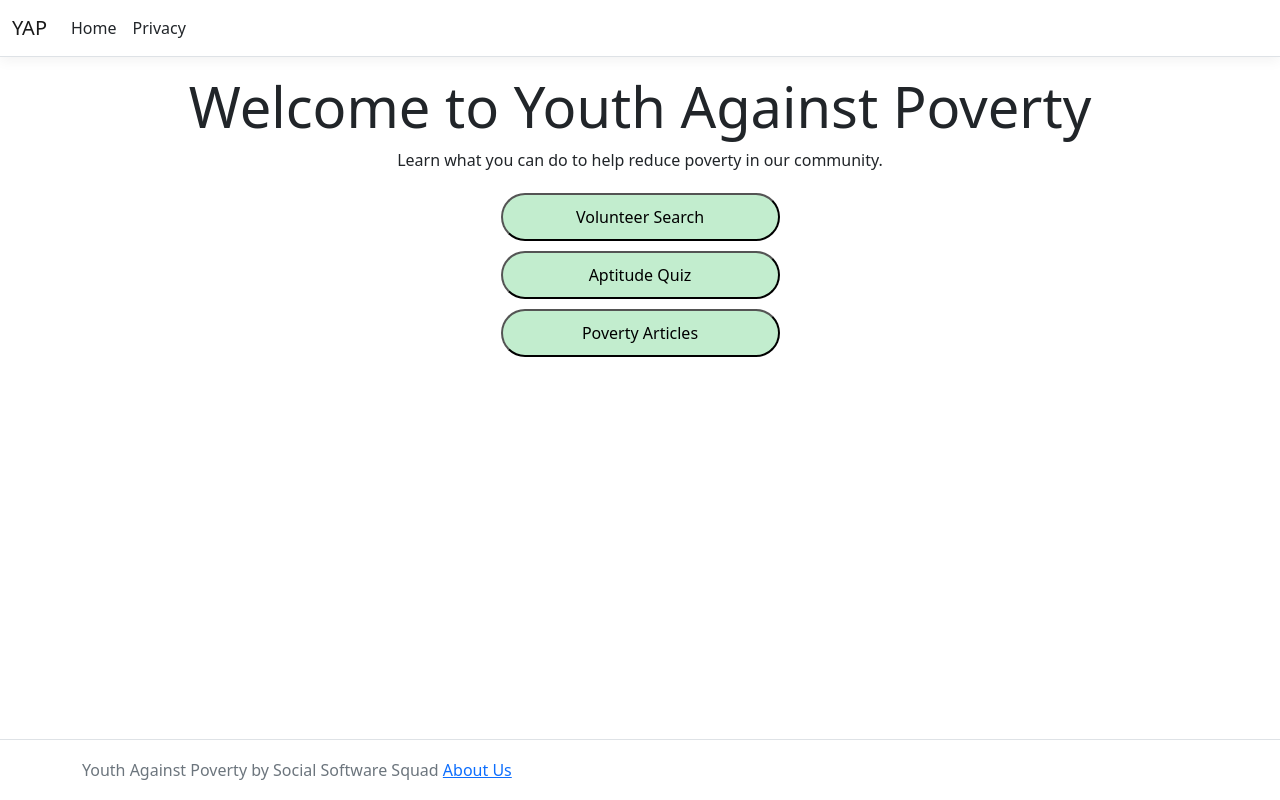
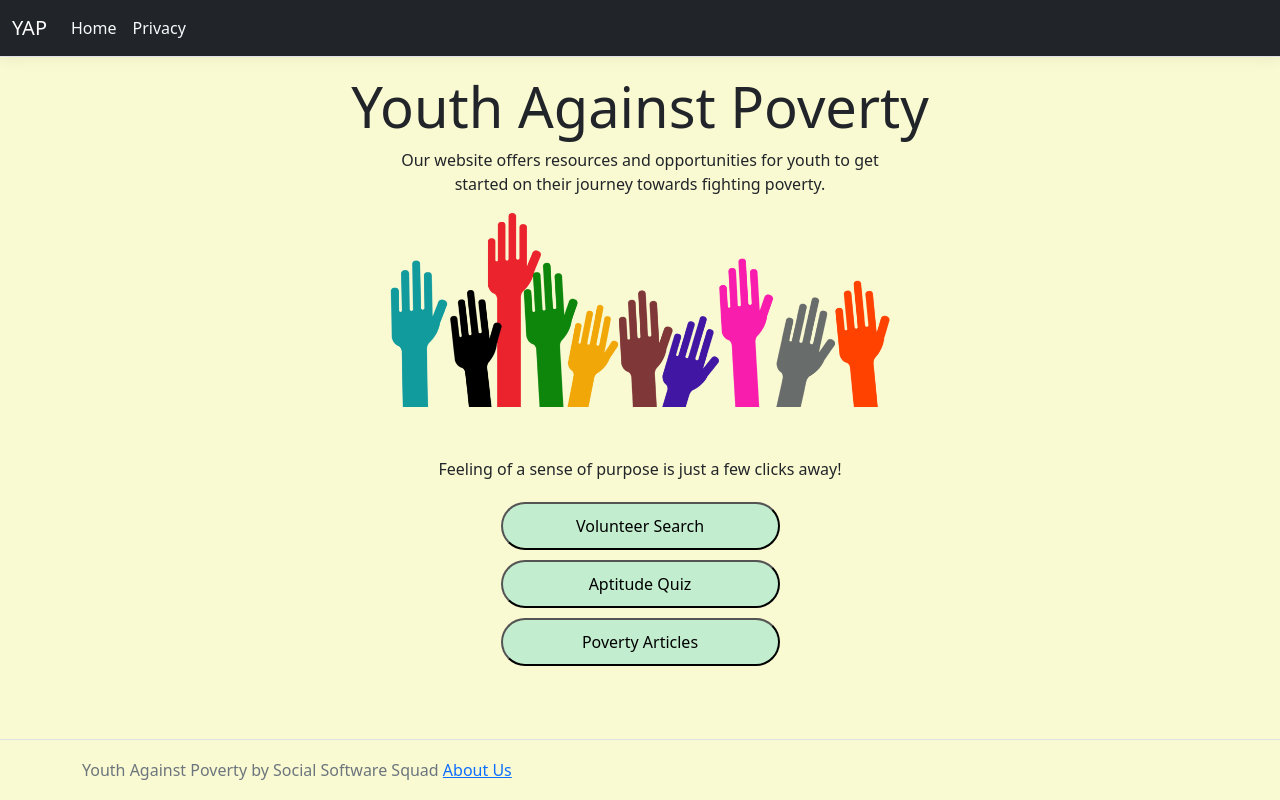
Before and after one commit to jhzhu3/IndustryExperienceMain, an ASP.NET Core app: page / in a window 1280 px wide. Run offline with ASP.NET Core 8, Linux system fonts and the light colour scheme; style sheets or scripts are compiled from the project's sources.

Commit message:
[Jonathan][Made UI changes to website]

```diff
--- a/IndustryExperienceMain/Views/Home/Index.cshtml
+++ b/IndustryExperienceMain/Views/Home/Index.cshtml
@@ -3,11 +3,29 @@
 }
 
 <div class="text-center">
-    <h1 class="display-4">Welcome to Youth Against Poverty</h1>
-    <p>Learn what you can do to help reduce poverty in our community.</p>
+    <h1 class="display-4">Youth Against Poverty</h1>
 </div>
 
-<div class="text-center">
+<div class="content">
+    <p class="text-center">Our website offers resources and opportunities for youth to get started on their journey towards fighting poverty.</p>
+    <img src="@Url.Content("~/Images/HandsIndex.png")" class="center"></img>
+</div>
+
+<style>
+    .content{
+        max-width: 500px;
+        margin:auto;
+    }
+    .center{
+        display: block;
+        margin-left: auto;
+        margin-right: auto;
+        width: 100%;
+    }
+</style>
+
+<div class="text-center" style="margin-top:50px;" id="option">
+    <p>Feeling of a sense of purpose is just a few clicks away!</p>
     <button type="button" class="button" onclick="location.href='@Url.Action("PreferenceCheck", "Jobs")'">Volunteer Search</button><br />
     <button type="button" class="button" onclick="location.href='@Url.Action("Index", "Jobs")'">Aptitude Quiz</button><br />
     <button type="button" class="button" onclick="location.href='@Url.Action("Index", "Jobs")'">Poverty Articles</button><br />
--- a/IndustryExperienceMain/Views/Shared/_Layout.cshtml
+++ b/IndustryExperienceMain/Views/Shared/_Layout.cshtml
@@ -10,7 +10,7 @@
 </head>
 <body>
     <header>
-        <nav class="navbar navbar-expand-sm navbar-toggleable-sm navbar-light bg-white border-bottom box-shadow mb-3">
+        <nav class="navbar navbar-expand-sm navbar-toggleable-sm navbar-dark bg-dark border-bottom box-shadow mb-3" style="margin-left:auto; margin-right:auto;">
             <div class="container-fluid">
                 <a class="navbar-brand" asp-area="" asp-controller="Home" asp-action="Index">YAP</a>
                 <button class="navbar-toggler" type="button" data-bs-toggle="collapse" data-bs-target=".navbar-collapse" aria-controls="navbarSupportedContent"
@@ -20,10 +20,10 @@
                 <div class="navbar-collapse collapse d-sm-inline-flex justify-content-between">
                     <ul class="navbar-nav flex-grow-1">
                         <li class="nav-item">
-                            <a class="nav-link text-dark" asp-area="" asp-controller="Home" asp-action="Index">Home</a>
+                            <a class="nav-link text-light" asp-area="" asp-controller="Home" asp-action="Index">Home</a>
                         </li>
                         <li class="nav-item">
-                            <a class="nav-link text-dark" asp-area="" asp-controller="Home" asp-action="Privacy">Privacy</a>
+                            <a class="nav-link text-light" asp-area="" asp-controller="Home" asp-action="Privacy">Privacy</a>
                         </li>
                     </ul>
                 </div>
--- a/IndustryExperienceMain/wwwroot/css/site.css
+++ b/IndustryExperienceMain/wwwroot/css/site.css
@@ -19,4 +19,5 @@ html {
 
 body {
   margin-bottom: 60px;
+  background-color:lightgoldenrodyellow
 }
```
Also changed, not shown: IndustryExperienceMain/Views/Jobs/PreferenceCheck.cshtml (+25 -33 lines), IndustryExperienceMain/IndustryExperienceMain.csproj, IndustryExperienceMain/wwwroot/Images/HandsIndex.png (added).
